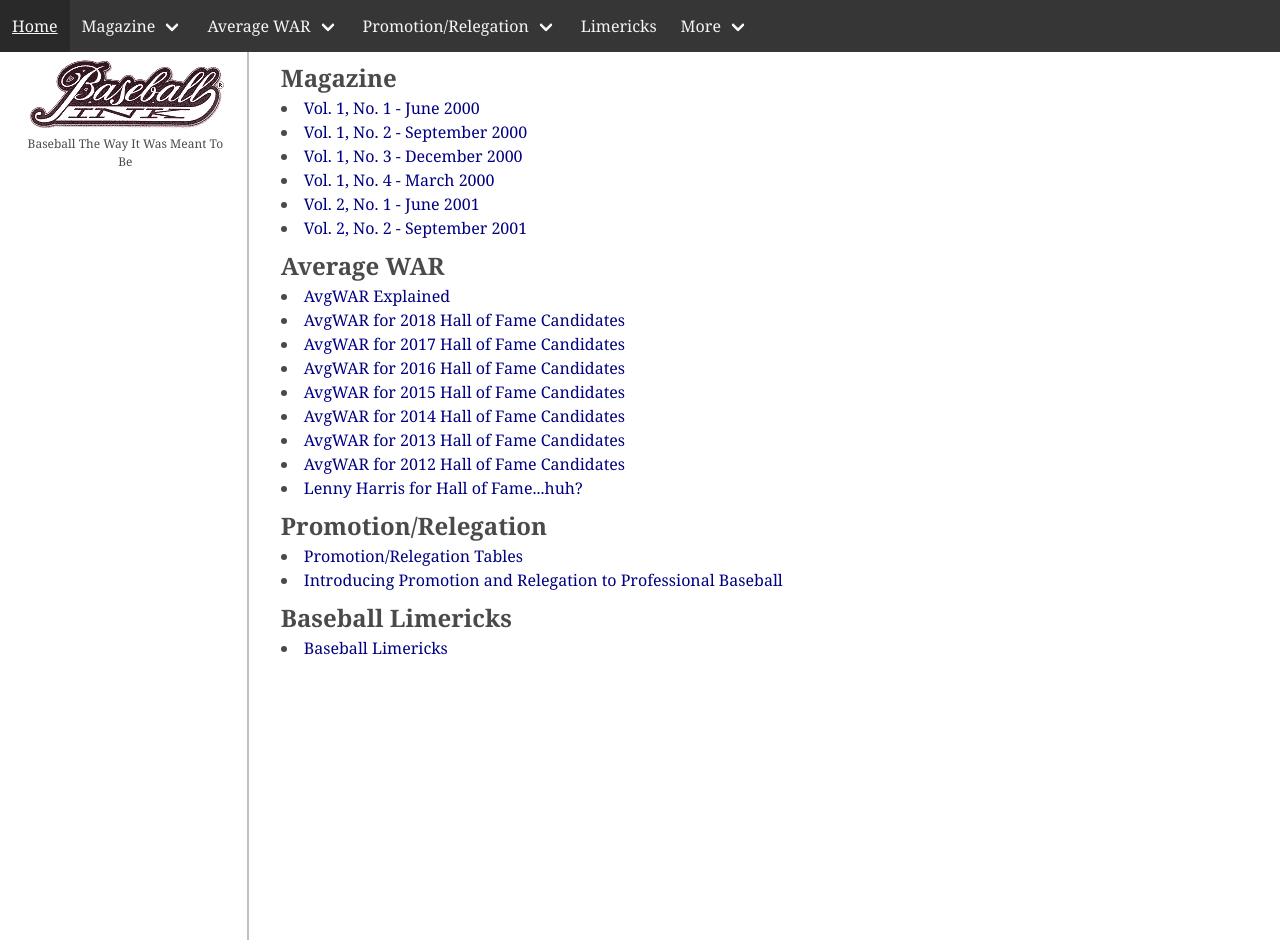
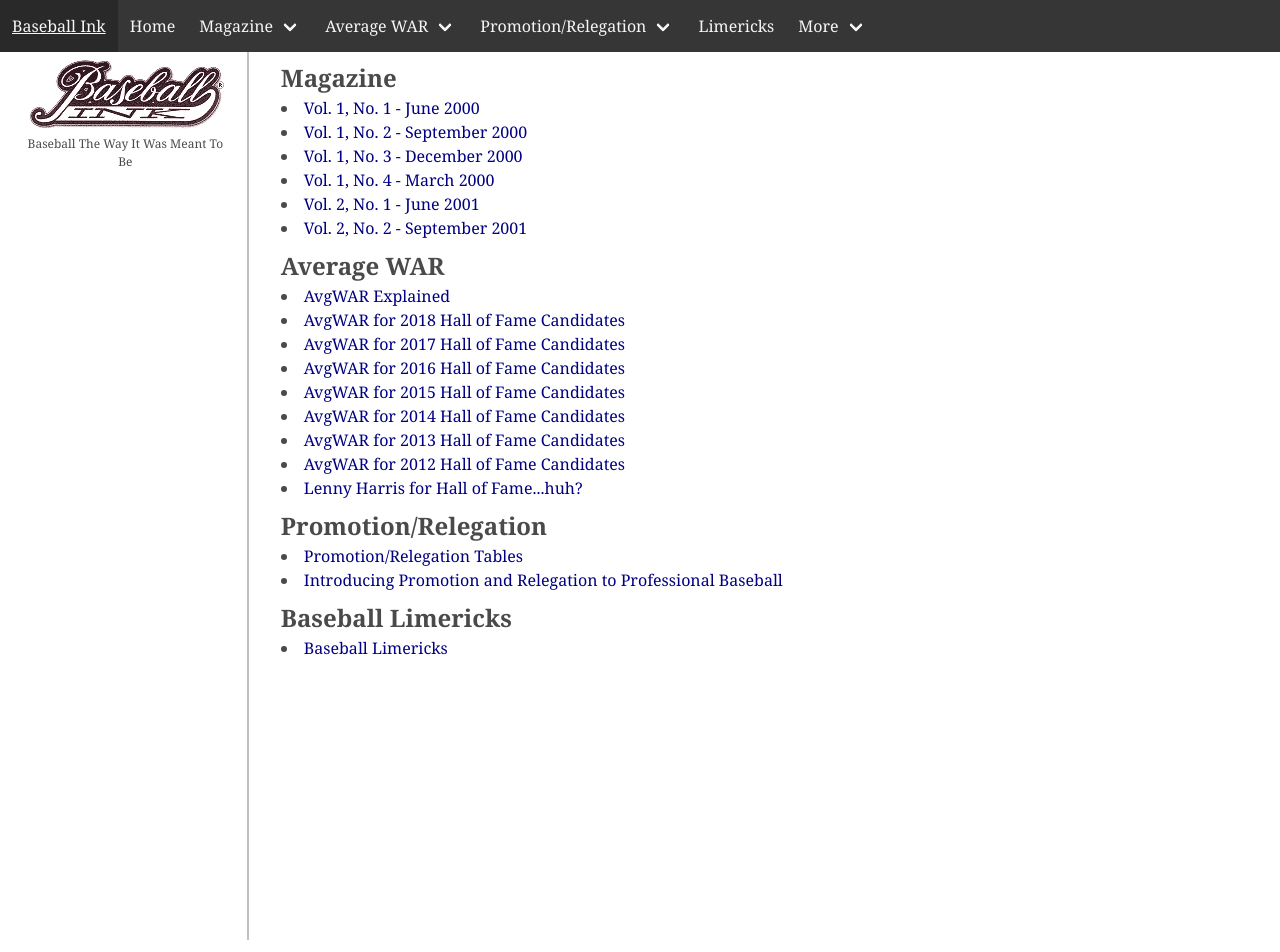
Before and after one commit to jaypalexa/baseballink, a Jekyll site: the page built from index.md, in a window 1280 px wide. Built offline with Jekyll 4.4.1, drawn with Linux system fonts in a browser that asks for light colours.

Commit message:
Added 'Baseball Ink' to navbar-brand area

```diff
--- a/_layouts/default.html
+++ b/_layouts/default.html
@@ -11,6 +11,10 @@
   <body>
     <nav class="navbar is-dark" aria-label="main navigation">
       <div class="navbar-brand">
+        <a class="navbar-item" href="{{ site.url }}{{ site.baseurl }}">
+          Baseball Ink
+        </a>
+
         <a role="button" class="navbar-burger burger" aria-label="menu" aria-expanded="false" data-target="navMenu">
           <span aria-hidden="true"></span>
           <span aria-hidden="true"></span>
```
